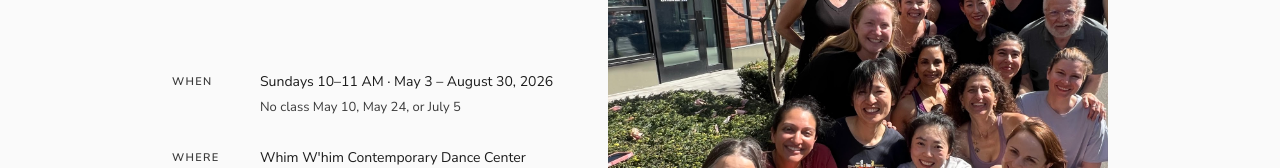
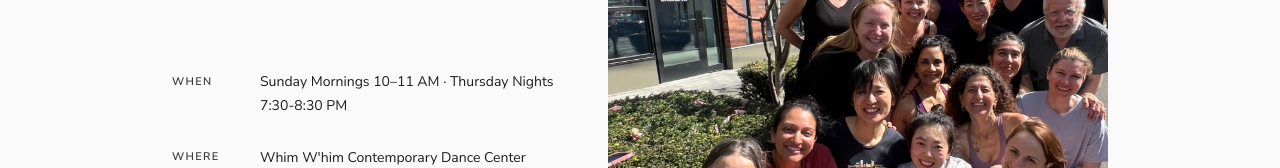
Before and after one commit to katie-adamsky/yoga-collective, a plain HTML site: page index.html in a window 1280 px wide. Shown: the part 607-775 px from the top of the page. Drawn offline with Linux system fonts and the light colour scheme.

Commit message:
Update index.html

```diff
--- a/index.html
+++ b/index.html
@@ -97,7 +97,7 @@
             <section class="key-info">
                 <div class="info-row">
                     <span class="info-label">When</span>
-                    <span class="info-value">Sundays 10–11 AM · May 3 – August 30, 2026<span class="info-note">No class May 10, May 24, or July 5</span></span>
+                    <span class="info-value">Sunday Mornings 10–11 AM · Thursday Nights 7:30-8:30 PM </span>
                 </div>
                 <div class="info-row">
                     <span class="info-label">Where</span>
```
